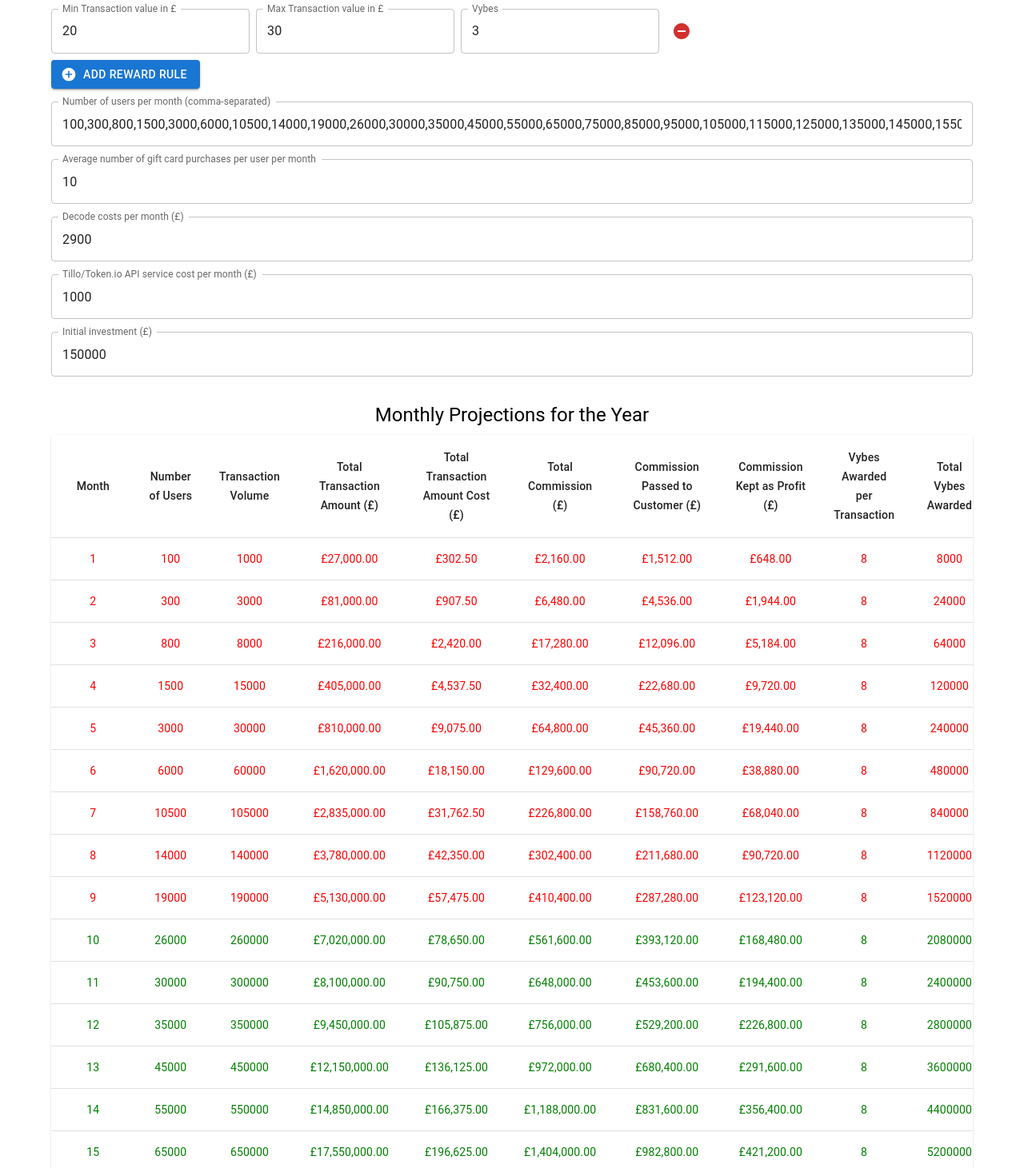
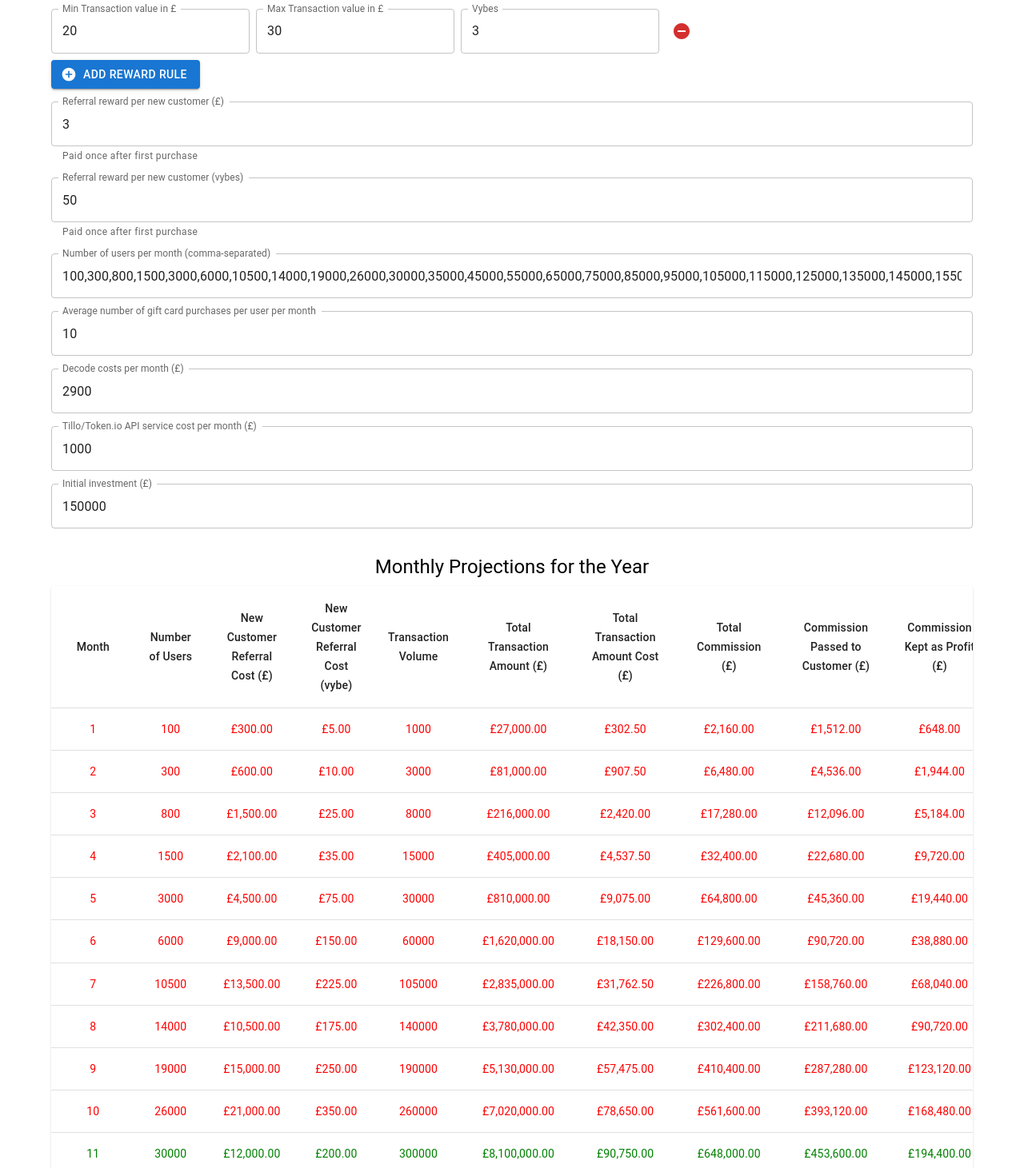
Before and after one commit to michaeltrestianu/projections, a React (Create React App) app: page / in a window 1280 px wide. Shown: the part 649-2110 px from the top of the page at 80% size. Built offline with nearby package versions, Linux system fonts and the light colour scheme.

Commit message:
MISC add referral rewards

```diff
--- a/src/App.tsx
+++ b/src/App.tsx
@@ -40,6 +40,12 @@ const App: React.FC = () => {
   const [apiServiceCostPerMonth, setApiServiceCostPerMonth] =
     useState<number>(1000);
   const [initialInvestment, setInitialInvestment] = useState<number>(150000);
+
+  const [referralRewardPerNewCustomer, setReferralRewardPerNewCustomer] =
+    useState<number>(3);
+
+    const [vybeReferralRewardPerNewCustomer, setVybeReferralRewardPerNewCustomer] =
+    useState<number>(50);
 
   const [vybesRewards, setVybesRewards] = useState<VybesReward[]>([
     { minTransactionValue: 20, maxTransactionValue: 30, vybes: 3 },
@@ -218,7 +224,22 @@ const App: React.FC = () => {
           </Button>
         </Box>
 
-        {/* Remaining input fields */}
+        <TextField
+          label="Referral reward per new customer (£)"
+          type="number"
+          value={referralRewardPerNewCustomer}
+          onChange={e => setReferralRewardPerNewCustomer(parseFloat(e.target.value))}
+          helperText="Paid once after first purchase"
+        />
+
+        <TextField
+          label="Referral reward per new customer (vybes)"
+          type="number"
+          value={vybeReferralRewardPerNewCustomer}
+          onChange={e => setVybeReferralRewardPerNewCustomer(parseFloat(e.target.value))}
+          helperText="Paid once after first purchase"
+        />
+
         <TextField
           label="Number of users per month (comma-separated)"
           fullWidth
@@ -270,6 +291,8 @@ const App: React.FC = () => {
         hostingCostPerMonth={hostingCostPerMonth}
         apiServiceCostPerMonth={apiServiceCostPerMonth}
         initialInvestment={initialInvestment}
+        referralRewardPerNewCustomer={referralRewardPerNewCustomer}
+        vybeReferralRewardPerNewCustomer={vybeReferralRewardPerNewCustomer}
       />
     </Container>
   );
--- a/src/ProjectionTable.tsx
+++ b/src/ProjectionTable.tsx
@@ -31,11 +31,15 @@ interface ProjectionTableProps {
   hostingCostPerMonth: number;
   apiServiceCostPerMonth: number;
   initialInvestment: number;
+  referralRewardPerNewCustomer: number;
+  vybeReferralRewardPerNewCustomer: number;
 }
 
 interface Projection {
   month: number;
   numberOfUsers: number;
+  newCustomerReferralCost: number;
+  newCustomerVybeReferralCost: number;
   transactionVolume: number;
   totalTransactionAmount: number;
   totalTransactionCostAmount: number;
@@ -66,6 +70,8 @@ const ProjectionTable: React.FC<ProjectionTableProps> = ({
   hostingCostPerMonth,
   apiServiceCostPerMonth,
   initialInvestment,
+  referralRewardPerNewCustomer,
+  vybeReferralRewardPerNewCustomer,
 }) => {
 
   const vybesRule = vybesRewards.find(
@@ -73,6 +79,9 @@ const ProjectionTable: React.FC<ProjectionTableProps> = ({
   );
 
   const totalVybesAwardedPerTransaction = vybesRule ? vybesRule.vybes + vybesAwardedPerTransaction : vybesAwardedPerTransaction;
+  const newCustomersPerMonth = numberOfUsersPerMonth.map((u, i) =>
+    i === 0 ? u : Math.max(u - numberOfUsersPerMonth[i - 1], 0)
+  );
 
   if (
     costPercentage < 0 ||
@@ -112,9 +121,14 @@ const ProjectionTable: React.FC<ProjectionTableProps> = ({
   let cumulativeNetRevenue = 0;
   let cumulativeTotalFixedCosts = 0;
   let cumulativeNetProfit = -initialInvestment;
+  let cumulativeNewCustomerReferralCost = 0;
+  let cumulativeNewCustomerReferralVybeCost = 0;
 
   for (let month = 1; month <= numberOfUsersPerMonth.length; month++) {
     const numberOfUsers = numberOfUsersPerMonth[month - 1];
+    const newCust = newCustomersPerMonth[month-1];
+    const newCustomerReferralCost = newCust * referralRewardPerNewCustomer;
+    const newCustomerVybeReferralCost = newCust * (vybeReferralRewardPerNewCustomer / 1000);
     const transactionVolume =
       numberOfUsers * averageTransactionsPerUserPerMonth;
 
@@ -137,13 +151,15 @@ const ProjectionTable: React.FC<ProjectionTableProps> = ({
     const totalTransactionCostAmount =
       ((costPercentage / 100) * totalTransactionAmount) + (feePerTransaction * transactionVolume);
 
-    const netRevenue = revenue - totalTransactionCostAmount - totalVybesValue;
+    const netRevenue = revenue - totalTransactionCostAmount - totalVybesValue - newCustomerReferralCost - newCustomerVybeReferralCost;
 
     const totalFixedCosts = hostingCostPerMonth + apiServiceCostPerMonth;
 
     const netProfit = netRevenue - totalFixedCosts;
 
     cumulativeNumberOfUsers += numberOfUsers;
+    cumulativeNewCustomerReferralCost += newCustomerReferralCost;
+    cumulativeNewCustomerReferralVybeCost += newCustomerVybeReferralCost;
     cumulativeTransactionVolume += transactionVolume;
     cumulativeTotalTransactionAmount += totalTransactionAmount;
     cumulativeTotalTransactionCostAmount += totalTransactionCostAmount;
@@ -160,6 +176,8 @@ const ProjectionTable: React.FC<ProjectionTableProps> = ({
     projections.push({
       month,
       numberOfUsers,
+      newCustomerReferralCost,
+      newCustomerVybeReferralCost,
       transactionVolume,
       totalTransactionAmount,
       totalTransactionCostAmount,
@@ -197,6 +215,8 @@ const ProjectionTable: React.FC<ProjectionTableProps> = ({
             <TableRow>
               <TableCell align="center">Month</TableCell>
               <TableCell align="center">Number of Users</TableCell>
+              <TableCell align="center">New Customer Referral Cost (£)</TableCell>
+              <TableCell align="center">New Customer Referral Cost (vybe)</TableCell>
               <TableCell align="center">Transaction Volume</TableCell>
               <TableCell align="center">Total Transaction Amount (£)</TableCell>
               <TableCell align="center">
@@ -234,6 +254,8 @@ const ProjectionTable: React.FC<ProjectionTableProps> = ({
               >
                 <TableCell align="center">{proj.month}</TableCell>
                 <TableCell align="center">{proj.numberOfUsers}</TableCell>
+                <TableCell align="center">{formatCurrency(proj.newCustomerReferralCost)}</TableCell>
+                <TableCell align="center">{formatCurrency(proj.newCustomerVybeReferralCost)}</TableCell>
                 <TableCell align="center">{proj.transactionVolume}</TableCell>
                 <TableCell align="center">
                   {formatCurrency(proj.totalTransactionAmount)}
@@ -287,6 +309,8 @@ const ProjectionTable: React.FC<ProjectionTableProps> = ({
               <TableCell align="center">
                 <strong>{cumulativeNumberOfUsers}</strong>
               </TableCell>
+              <TableCell align="center"><strong>{formatCurrency(cumulativeNewCustomerReferralCost)}</strong></TableCell>
+              <TableCell align="center"><strong>{formatCurrency(cumulativeNewCustomerReferralVybeCost)}</strong></TableCell>
               <TableCell align="center">
                 <strong>{cumulativeTransactionVolume}</strong>
               </TableCell>
```
